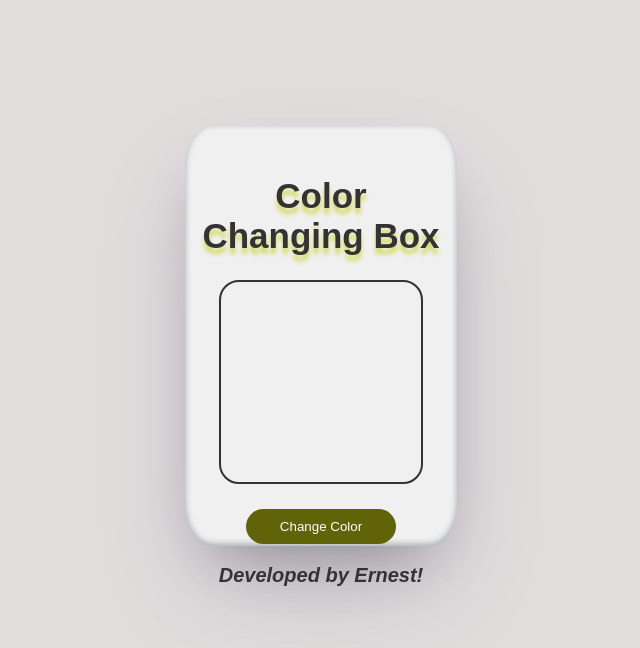
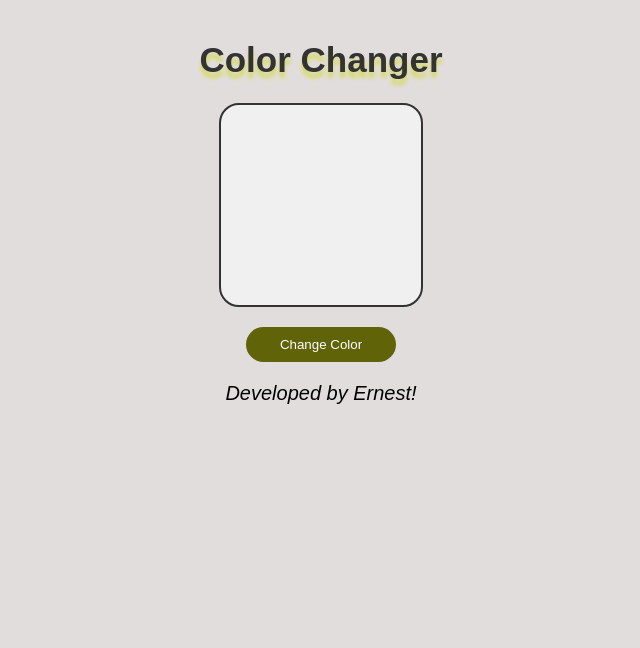
Before and after one commit to enzotoms/Color-Changer, a plain HTML site: page index.html in a window 1280 px wide. Shown: the whole page, without its empty margins (319-959 px from the left). Drawn offline with Linux system fonts and the light colour scheme.

Commit message:
Update index.html

```diff
--- a/index.html
+++ b/index.html
@@ -7,8 +7,8 @@
     <title>Color Changing Box</title>
 </head>
 <body>
-    <div class="spot">
-    <h1>Color Changing Box</h1>
+    <div class="container">
+    <h1>Color Changer</h1>
     <div id="colorBox"></div>
     <button id="changeColorButton">Change Color</button>
     <p>Developed by Ernest!</p>
```
